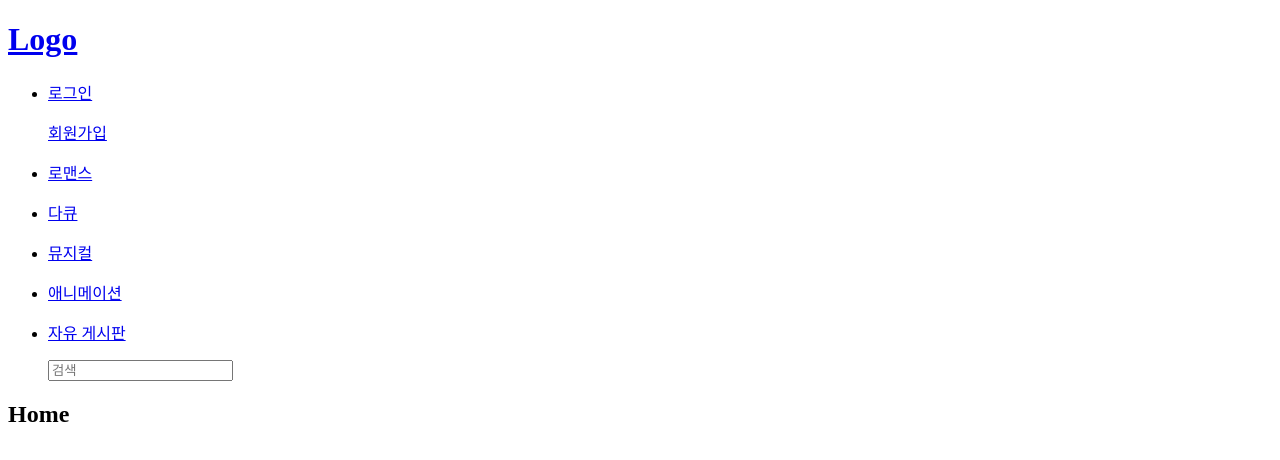
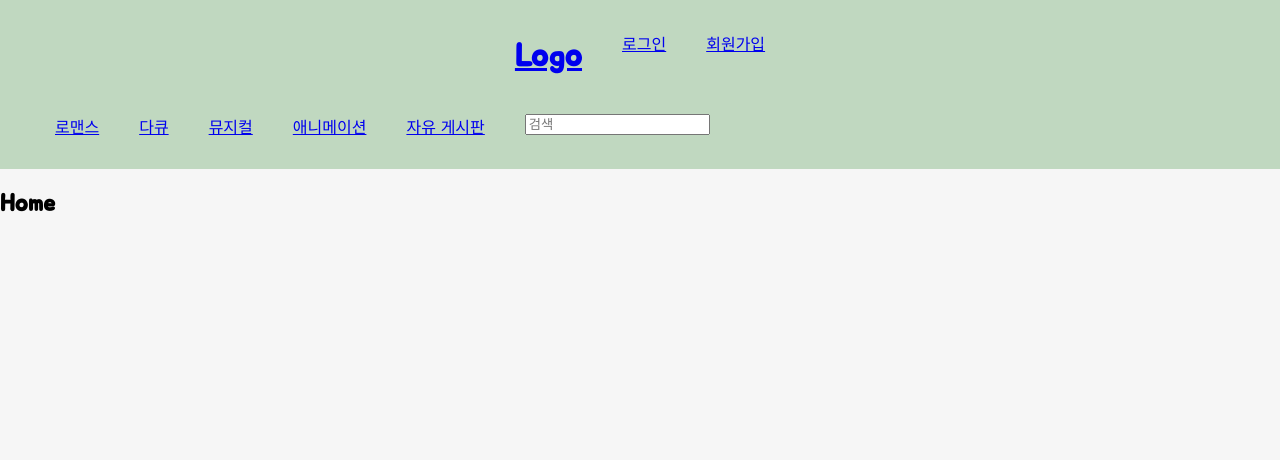
Before and after one commit to kimeodml/react-movie, a React (Create React App) app: page / in a window 1280 px wide. Shown: the top 460 px of the page. Built offline with nearby package versions, Linux system fonts and the light colour scheme.

Commit message:
Add navbar css

```diff
--- a/src/App.css
+++ b/src/App.css
@@ -0,0 +1,28 @@
+@import url("https://fonts.googleapis.com/css2?family=Jua&display=swap");
+
+body {
+  margin: 0;
+  font-family: "Jua", sans-serif;
+  background-color: #f6f6f6;
+  min-height: 100vh;
+  align-items: center;
+}
+ul {
+  list-style: none;
+}
+.nav {
+  background-color: #c0d8c0;
+  padding: 15px;
+  margin-bottom: 20px;
+}
+.content_top {
+  display: flex;
+  justify-content: center;
+}
+.content_top h1 {
+  text-decoration: none;
+  justify-content: flex-start;
+}
+.content_bottom {
+  display: flex;
+}
```
